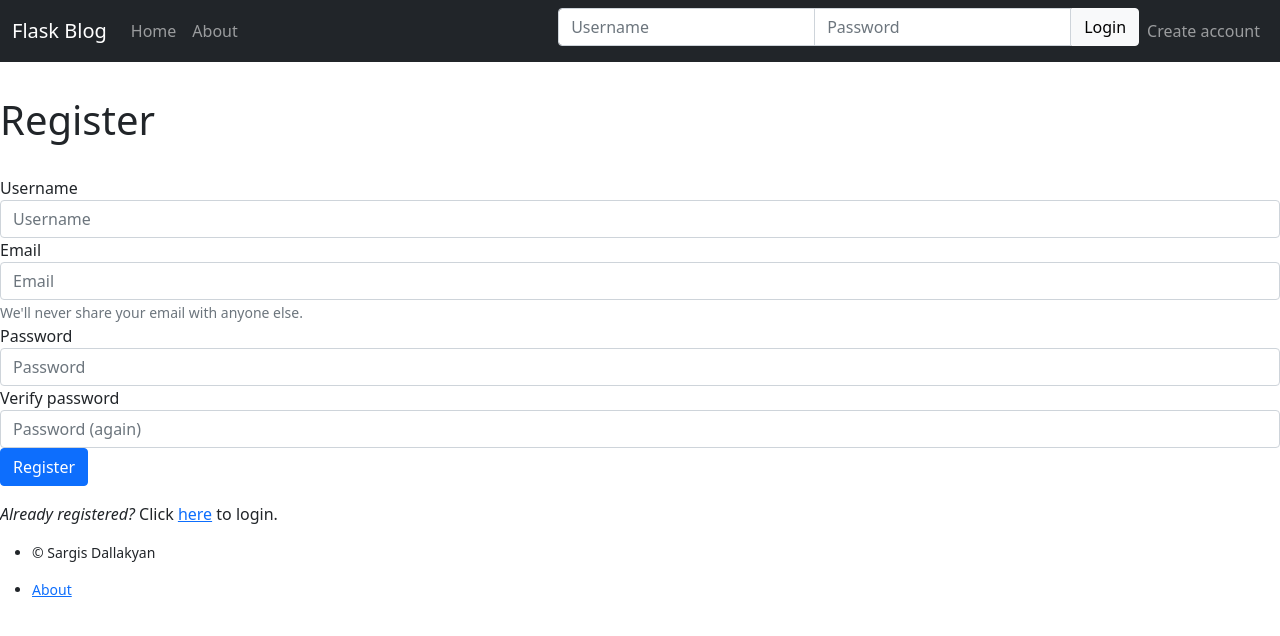
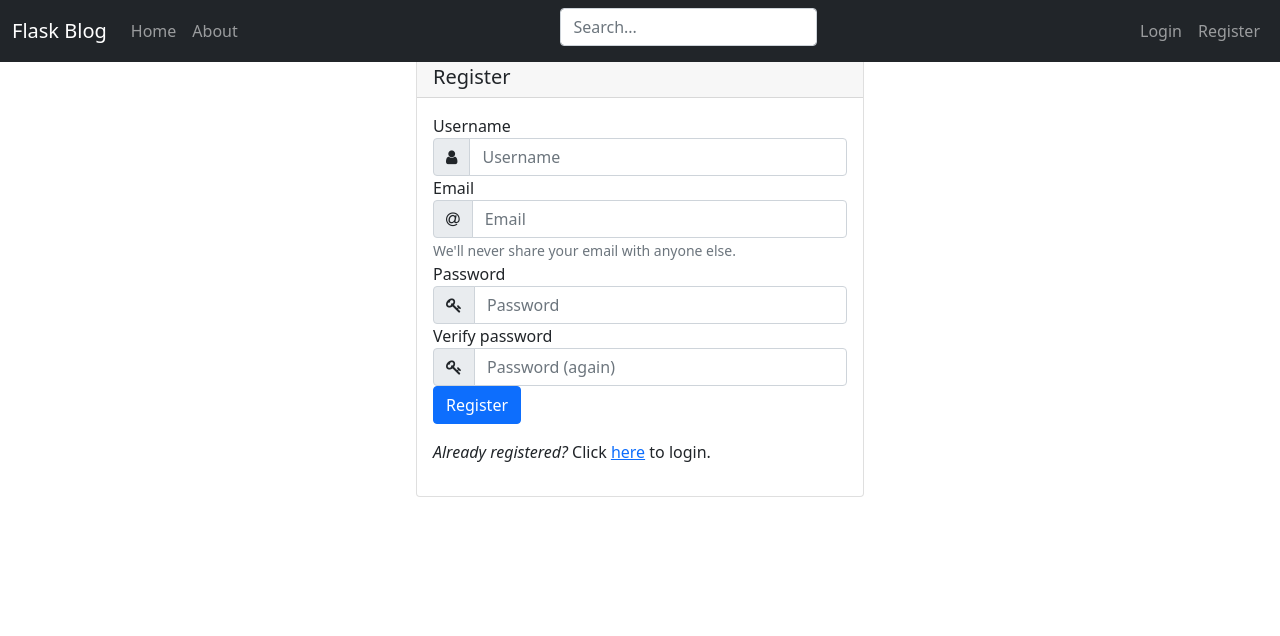
Before and after one commit to dallakyan/cookiecutter-flask-test, a Flask app: page /register/ in a window 1280 px wide. Shown: the top 636 px of the page. Run offline with Flask 2, Linux system fonts and the light colour scheme; parts of the project's set-up code (start-up, migrations or seed data) failed here and were passed over; some libraries are stand-ins or nearby versions.

Commit message:
moved out login

```diff
--- a/app/public/views.py
+++ b/app/public/views.py
@@ -38,15 +38,7 @@ def home():
     current_app.logger.info("Hello from the home page!")
     # Handle logging in
     posts =  Post.query.all()
-    if request.method == "POST":
-        if form.validate_on_submit():
-            login_user(form.user)
-            flash("You are logged in.", "success")
-            redirect_url = request.args.get("next") or url_for("user.members")
-            return redirect(redirect_url)
-        else:
-            flash_errors(form)
-    return render_template("public/home.html", form=form, posts=posts)
+    return render_template("public/home.html", posts=posts)
 
 
 @blueprint.route("/logout/")
@@ -56,6 +48,22 @@ def logout():
     logout_user()
     flash("You are logged out.", "info")
     return redirect(url_for("public.home"))
+
+
+@blueprint.route("/login/", methods=["GET", "POST"])
+def login():
+    """Register new user."""
+    form = LoginForm(request.form)
+    import pdb;pdb.set_trace
+    if request.method == "POST":
+        if form.validate_on_submit():
+            login_user(form.user)
+            flash("You are logged in.", "success")
+            redirect_url = request.args.get("next") or url_for("user.members")
+            return redirect(redirect_url)
+        else:
+            flash_errors(form)
+    return render_template("public/login.html", form=form)
 
 
 @blueprint.route("/register/", methods=["GET", "POST"])
--- a/app/templates/footer.html
+++ b/app/templates/footer.html
@@ -1,13 +1,3 @@
 <footer>
-  <small>
-  <ul class="company">
-    <li>© Sargis Dallakyan</li>
-  </ul>
 
-    <ul class="footer-nav">
-
-      <li><a href="{{ url_for('public.about') }}">About</a></li>
-
-    </ul>
-  </small>
 </footer>
--- a/app/templates/nav.html
+++ b/app/templates/nav.html
@@ -20,6 +20,9 @@
         <a class="nav-link" href="{{ url_for('public.about') }}">About</a>
       </li>
     </ul>
+    <form class="mb-2 mr-sm-2  me-auto" action="{{ url_for('blog.search') }}">
+      <input type="search" name="search"  class="form-control form-control-dark" placeholder="Search..." aria-label="Search">
+    </form>
     {% if current_user and current_user.is_authenticated %}
     <ul class="navbar-nav my-auto">
       <li class="nav-item active">
@@ -34,23 +37,23 @@
         <li><a class="nav-link" href="{{ url_for('blog.list') }}">List Posts</a></li>
     </ul>
 
+    {% else %}
+
+    <ul class="navbar-nav my-auto">
+      <li class="nav-item">
+        <a class="nav-link navbar-text" href="{{ url_for('public.login') }}">Login</a>
+      </li>
+    </ul>
 
 
-    {% elif form %}
-    <form class="form-inline" id="loginForm" method="POST" action="{{ url_for('public.home') }}" role="login">
-      <input type="hidden" name="csrf_token" value="{{ csrf_token() }}" />
-      <div class="input-group mb-2 mr-sm-2">
-        {{ form.username(placeholder="Username", class_="form-control mr-sm-1 my-auto") }} {{ form.password(placeholder="Password",
-        class_="form-control mr-sm-1 my-auto") }}
-        <button class="btn btn-light btn-primary m-auto" type="submit">Login</button>
-      </div>
-    </form>
     <ul class="navbar-nav my-auto">
       <li class="nav-item">
-        <a class="nav-link navbar-text" href="{{ url_for('public.register') }}">Create account</a>
+        <a class="nav-link navbar-text" href="{{ url_for('public.register') }}">Register</a>
       </li>
     </ul>
     {% endif %}
+
   </div><!-- /.navbar-collapse -->
-  </div>
+
+</div>
 </nav>
--- a/app/templates/public/register.html
+++ b/app/templates/public/register.html
@@ -1,31 +1,47 @@
 
 {% extends "layout.html" %}
 {% block content %}
-<div class="container-narrow">
-  <h1 class="mt-5">Register</h1>
-    <br/>
+<div class="container">
+    <div class="card mx-auto" style="width: 28rem;">
+        <h5 class="card-header">Register</h5>
+        <div class="card-body">
             <form id="registerForm" class="form form-register" method="POST" action="" role="form">
                 {{ form.csrf_token }}
                     <div class="form-group">
                         {{form.username.label}}
-                {{form.username(placeholder="Username", class_="form-control")}}
+                        <div class="input-group">
+                            <span class="input-group-text"><i class="fa fa-user"></i></span>
+                            {{form.username(placeholder="Username", class="form-control")}}
+                        </div>
+
                     </div>
                     <div class="form-group">
                         {{form.email.label}}
-                {{form.email(placeholder="Email", class_="form-control")}}
+                        <div class="input-group">
+                            <span class="input-group-text"><i class="fa fa-at"></i></span>
+                            {{form.email(placeholder="Email", class="form-control")}}
+                        </div>
                         <small id="emailHelp" class="form-text text-muted">We'll never share your email with anyone else.</small>
                     </div>
                     <div class="form-group">
                         {{form.password.label}}
-                {{form.password(placeholder="Password", class_="form-control")}}
+                        <div class="input-group">
+                            <span class="input-group-text"><i class="fa fa-key"></i></span>
+                            {{form.password(placeholder="Password", class="form-control")}}
+                        </div>
                     </div>
                     <div class="form-group">
                         {{form.confirm.label}}
-                {{form.confirm(placeholder="Password (again)", class_="form-control")}}
+                        <div class="input-group">
+                            <span class="input-group-text"><i class="fa fa-key"></i></span>
+                            {{form.confirm(placeholder="Password (again)", class="form-control")}}
+                        </div>
                     </div>
 
                     <p><input class="btn btn-primary" type="submit" value="Register"></p>
             </form>
-    <p><em>Already registered?</em> Click <a href="/">here</a> to login.</p>
+            <p><em>Already registered?</em> Click <a href="{{ url_for('public.login') }}">here</a> to login.</p>
+        </div>
+    </div>
 </div>
 {% endblock %}
--- a/app/user/forms.py
+++ b/app/user/forms.py
@@ -43,3 +43,34 @@ class RegisterForm(FlaskForm):
             self.email.errors.append("Email already registered")
             return False
         return True
+
+class LoginForm(FlaskForm):
+    """Login form."""
+
+    username = StringField("Username", validators=[DataRequired()])
+    password = PasswordField("Password", validators=[DataRequired()])
+
+    def __init__(self, *args, **kwargs):
+        """Create instance."""
+        super(LoginForm, self).__init__(*args, **kwargs)
+        self.user = None
+
+    def validate(self):
+        """Validate the form."""
+        initial_validation = super(LoginForm, self).validate()
+        if not initial_validation:
+            return False
+
+        self.user = User.query.filter_by(username=self.username.data).first()
+        if not self.user:
+            self.username.errors.append("Unknown username")
+            return False
+
+        if not self.user.check_password(self.password.data):
+            self.password.errors.append("Invalid password")
+            return False
+
+        if not self.user.active:
+            self.username.errors.append("User not activated")
+            return False
+        return True
```
Also changed, not shown: add_test_posts.py (added, +20 -0 lines), app/blog/views.py (+10 -0 lines), app/templates/public/login.html (added, +31 -0 lines), README.md. Lines whose indentation alone changed are shown as unchanged.
